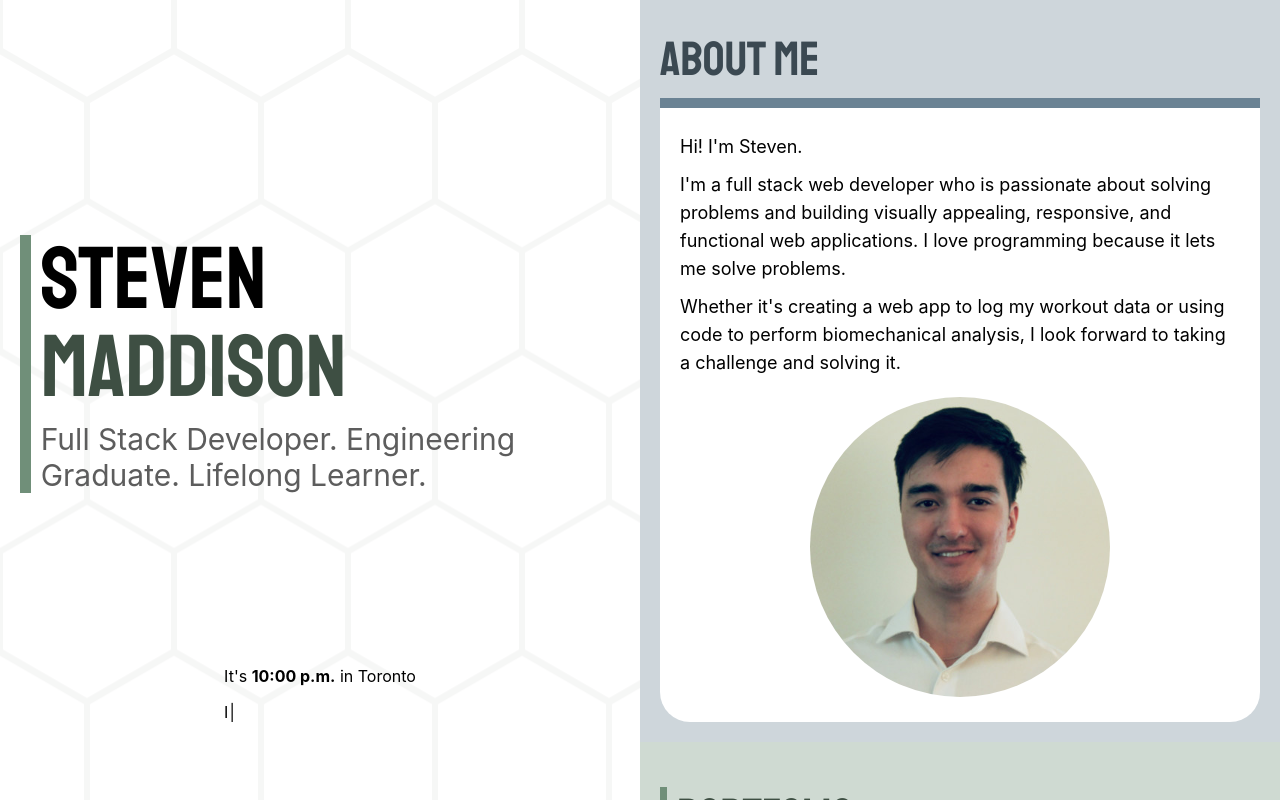
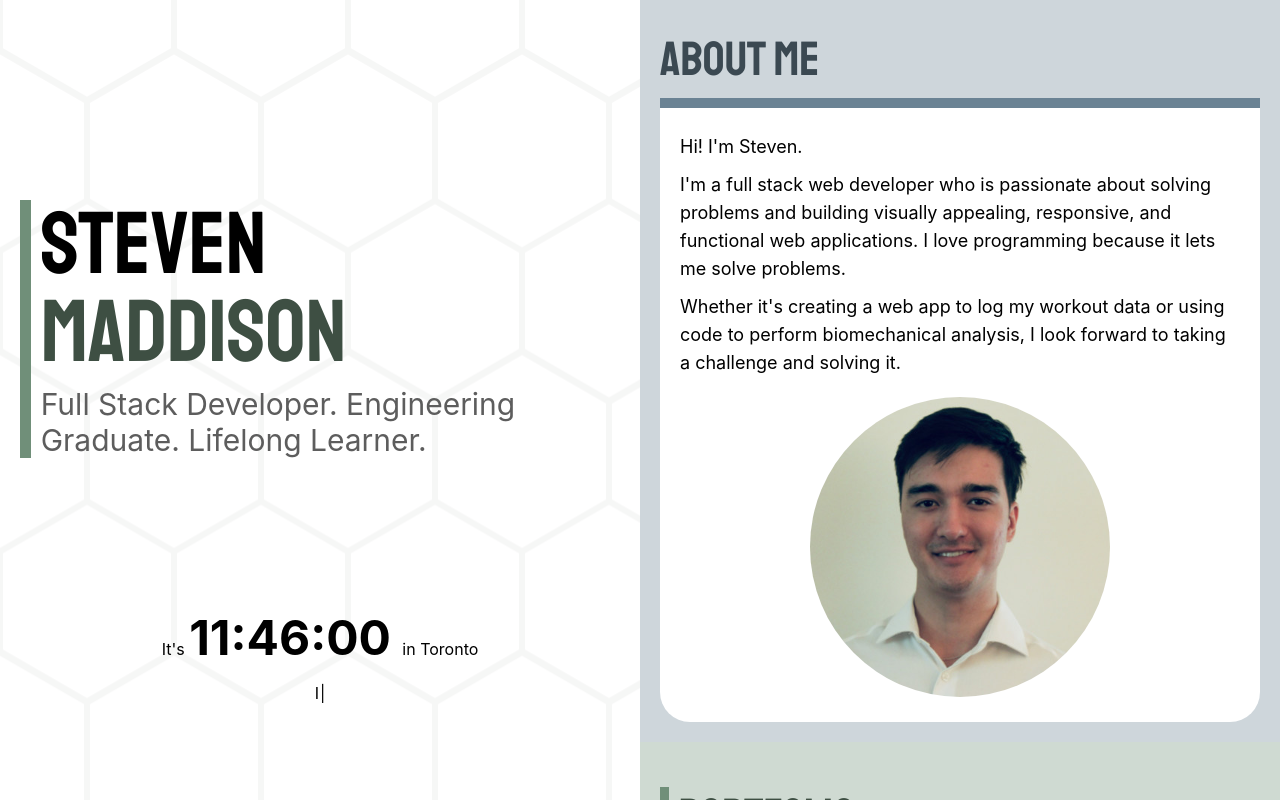
Before and after one commit to Stevtm/portfolio-v3, a React (Create React App) app: page / in a window 1280 px wide. Built offline with nearby package versions, Linux system fonts and the light colour scheme.

Commit message:
set up live clock with luxon

```diff
--- a/package.json
+++ b/package.json
@@ -7,6 +7,7 @@
 		"@testing-library/jest-dom": "^5.14.1",
 		"@testing-library/react": "^11.2.7",
 		"@testing-library/user-event": "^12.8.3",
+		"luxon": "^2.0.1",
 		"prop-types": "^15.7.2",
 		"react": "^17.0.2",
 		"react-dom": "^17.0.2",
--- a/src/components/Clock/index.js
+++ b/src/components/Clock/index.js
@@ -1,13 +1,29 @@
-import React from "react";
+import React, { useState } from "react";
 import Typewriter from "typewriter-effect";
+import { DateTime } from "luxon";
+
+// import styled components
+import { ClockDiv, Time } from "./style";
 
 const Clock = () => {
-	const time = "10:00 p.m.";
+	const [time, setTime] = useState(
+		DateTime.now()
+			.setZone("Asia/Tokyo")
+			.toLocaleString(DateTime.TIME_24_WITH_SECONDS)
+	);
+
+	setTimeout(() => {
+		setTime(
+			DateTime.now()
+				.setZone("Asia/Tokyo")
+				.toLocaleString(DateTime.TIME_24_WITH_SECONDS)
+		);
+	}, 1000);
 
 	return (
-		<div>
+		<ClockDiv>
 			<p>
-				It's <strong>{time}</strong> in Toronto
+				It's <Time>{time} </Time>in Toronto
 			</p>
 			<Typewriter
 				options={{
@@ -21,7 +37,7 @@ const Clock = () => {
 					loop: true,
 				}}
 			/>
-		</div>
+		</ClockDiv>
 	);
 };
 
--- a/src/components/Clock/style.js
+++ b/src/components/Clock/style.js
@@ -1 +1,23 @@
 import styled from "styled-components";
+
+export const ClockDiv = styled.div`
+	/* box model */
+	align-items: center;
+	display: flex;
+	flex-direction: column;
+	padding-bottom: 30px;
+	width: 100%;
+
+	/* typography */
+
+	/* visual decorations */
+`;
+
+export const Time = styled.strong`
+	/* box model */
+
+	/* typography */
+	font-size: 3rem;
+
+	/* visual decorations */
+`;
--- a/src/components/Portfolio/Project/styles.js
+++ b/src/components/Portfolio/Project/styles.js
@@ -34,12 +34,12 @@ export const Icons = styled.div``;
 
 export const ColorBar = styled.div`
 	/* box model */
-	height: 5px;
+	height: 10px;
 	width: 100%;
 	margin-right: 10px;
 
 	/* visual decorations */
-	background-color: ${({ theme }) => theme.pastelBlue.dark};
+	background-color: ${({ theme }) => theme.pastelGreen.DEFAULT};
 `;
 
 export const ProjectContent = styled.div`
--- a/src/components/Portfolio/styles.js
+++ b/src/components/Portfolio/styles.js
@@ -18,7 +18,7 @@ export const PortfolioSection = styled.section`
 
 export const ColorBar = styled.div`
 	/* box model */
-	width: 0.45rem;
+	width: 0.55rem;
 	margin-right: 10px;
 
 	/* visual decorations */
```
Also changed, not shown: 1 other file (tests, documents, lock files or other folders).
